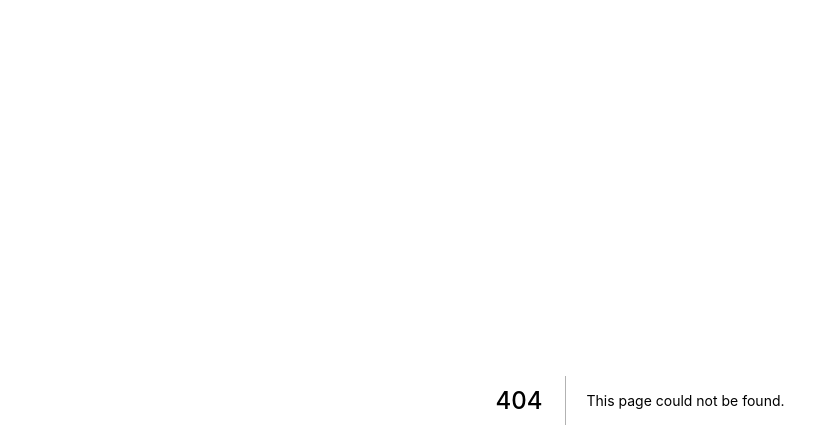
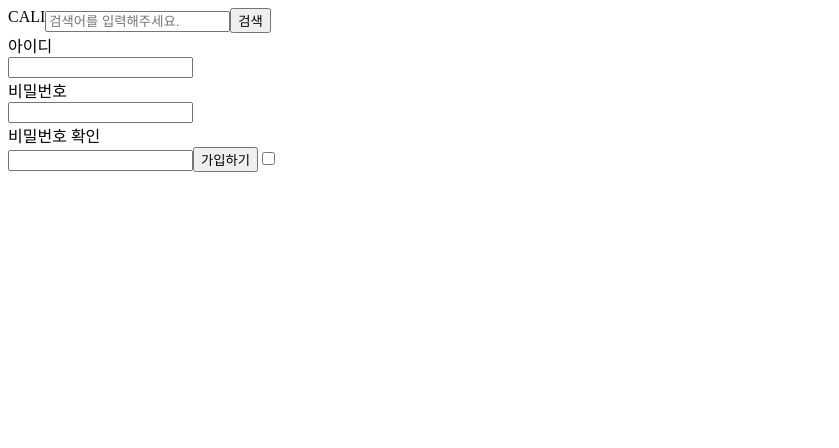
Before and after one commit to syg0713/caliblog, a Next.js app in the folder front/: page /signup/signup in a window 1280 px wide. Before the commit this address had no page. Shown: the top 448 px of the page, without its empty margins (0-839 px from the left). Built offline with nearby package versions, Linux system fonts and the light colour scheme.

Commit message:
post, signup, scss 생성 및 signup 이벤트리스너 연결

```diff
--- a/front/components/AppLayout.js
+++ b/front/components/AppLayout.js
@@ -1,14 +1,21 @@
 import React from 'react';
 import Link from 'next/link';
+import './AppLayout.scss';
+
 
 const AppLayout = ({ children }) => {
 
   return (
-    <div>
-
-          {children}
-
-    </div>
+    <>
+      <div className="wrapper">
+          <div className="home">CALI</div>
+          <div className="search">
+            <input type="text" placeholder="검색어를 입력해주세요."/>
+            <button>검색</button>
+          </div>
+      </div>
+      {children}
+    </>
   );
 };
 
--- /dev/null
+++ b/front/components/AppLayout.scss
@@ -0,0 +1,4 @@
+
+.wrapper{
+    display: flex;
+}
--- a/front/pages/_app.js
+++ b/front/pages/_app.js
@@ -1,6 +1,7 @@
 import React from 'react';
 import AppLayout from "../components/AppLayout";
-import './index.scss';
+import './signup/index.scss';
+import './post/index.scss';
 
 const CaliBlog = ({ Component, store, pageProps }) => {
     console.log(Component +'1');
--- /dev/null
+++ b/front/pages/post/index.scss
@@ -0,0 +1,6 @@
+.post{
+    color:green;
+    .hi{
+        color:pink;
+    }
+}
--- a/front/pages/index.scss
+++ b/front/pages/signup/index.scss
@@ -1,4 +1,4 @@
-.hello{
+.sign{
     color:red;
     .hi{
         color:blue;
--- /dev/null
+++ b/front/pages/signup/signup.js
@@ -0,0 +1,40 @@
+import React, { useState, useEffect } from 'react';
+
+const Signup = () => {
+    const [ id, setId ] = useState('');
+    const [ password, setPassword ] = useState('');
+    const [ passwordCheck, setPasswordCheck ] = useState('');
+    const [ term, setTerm ] = useState('');
+
+    const onChangeId = e => {
+        setId(e.target.value);
+    }
+    const onChangePassword = e => {
+        setPassword(e.target.value);
+    }
+    const onChangePasswordCheck = e => {
+        setPasswordCheck(e.target.value);
+    }
+    const onChangeTerm = e => {
+        setTerm(e.target.value);
+    }
+
+    useEffect(() => {
+        console.log(id,password,passwordCheck);
+      }, [id,password,passwordCheck]);
+
+    return <>
+        <form>
+            <div>아이디</div>
+            <input type="text" value={id} required onChange={onChangeId}/>
+            <div>비밀번호</div>
+            <input type="password" value={password} required onChange={onChangePassword}/>
+            <div>비밀번호 확인</div>
+            <input type="password" value={passwordCheck} required onChange={onChangePasswordCheck}/>
+            <button type="submit">가입하기</button>
+            <input type="checkbox" name="xxx" value={term} required onChange={onChangeTerm}></input>
+        </form>
+    </>
+};
+
+export default Signup;
```
Also changed, not shown: front/pages/index.js (+2 -6 lines), front/pages/post.js (deleted, +0 -11 lines), front/pages/post/post.js (added, +12 -0 lines), front/pages/signup.js (deleted, +0 -11 lines).
